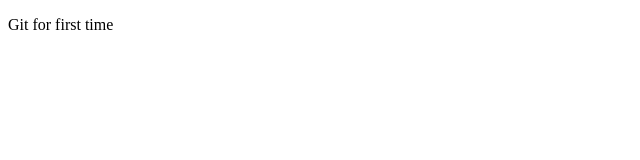
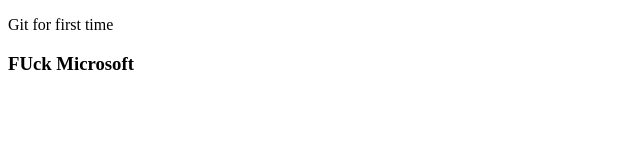
Before and after one commit to GeneralAcre/Titanic-Predict, a plain HTML site: page index.html in a window 1280 px wide. Shown: the whole page, without its empty margins (0-640 px from the left). Drawn offline with Linux system fonts and the light colour scheme.

Commit message:
Update index.html

```diff
--- a/index.html
+++ b/index.html
@@ -7,5 +7,6 @@
 </head>
 <body>
     <p>Git for first time</p>
+    <h3>FUck Microsoft</h3>
 </body>
 </html>
```
